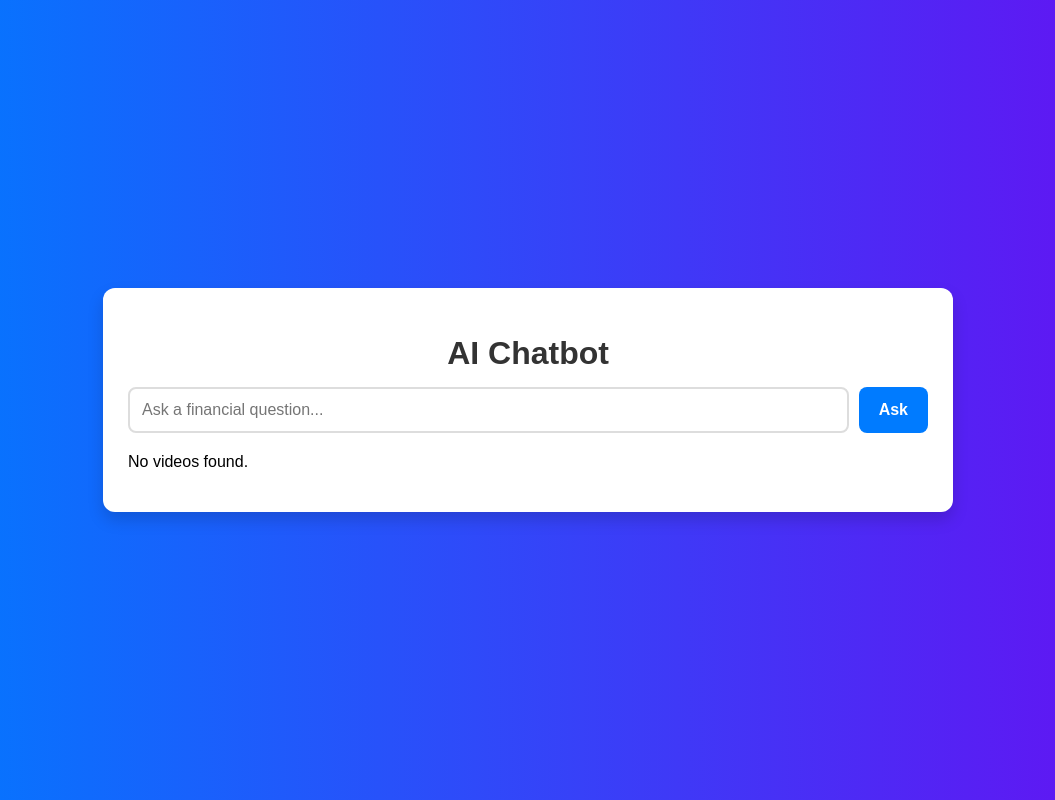
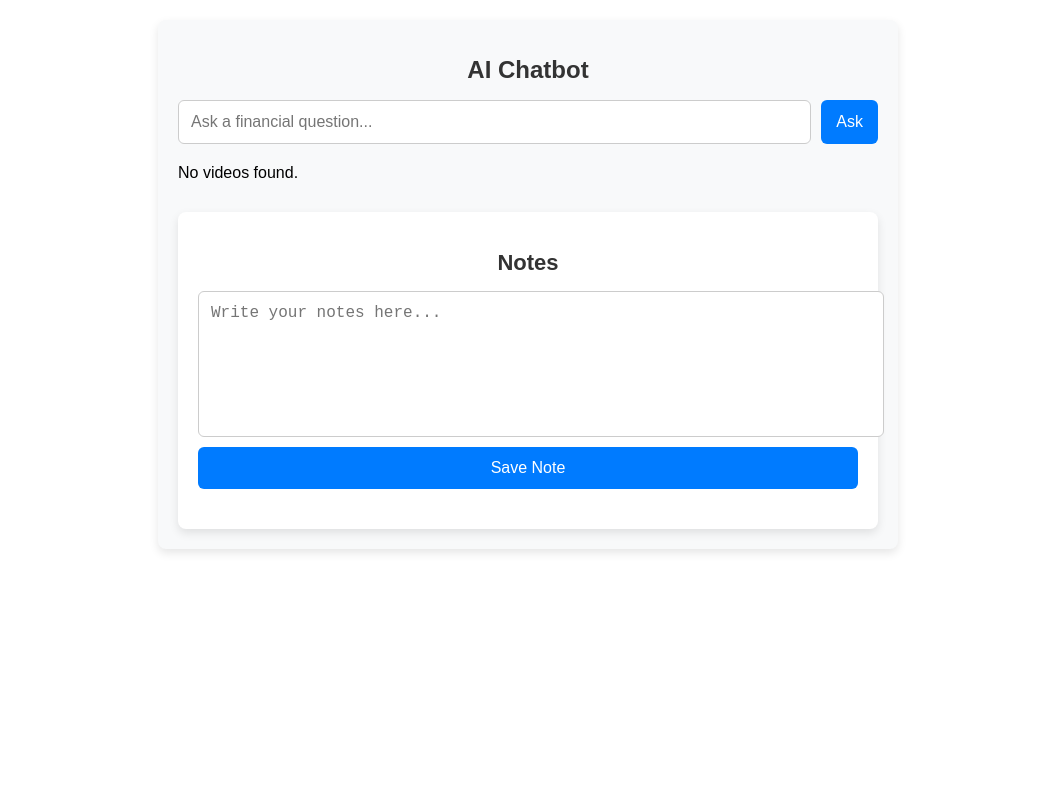
Before and after one commit to Vanessa-Chung-1372/FinCoachAI, a Next.js app in the folder frontend/: page /chatbot in a window 1280 px wide. Shown: the whole page, without its empty margins (112-1167 px from the left). Built offline with nearby package versions, Linux system fonts and the light colour scheme.

Commit message:
Add a note feature

```diff
--- a/frontend/app/chatbot/page.js
+++ b/frontend/app/chatbot/page.js
@@ -1,10 +1,19 @@
 "use client";
-import { useState } from "react";
+import { useState, useEffect } from "react";
 import "./styles.css";
 
 export default function Chatbot() {
   const [query, setQuery] = useState("");
   const [response, setResponse] = useState([]);
+  //
+  const [notes, setNotes] = useState([]);
+  const [noteText, setNoteText] = useState("");
+
+  useEffect(() => {
+    // Load saved notes from local storage
+    const savedNotes = JSON.parse(localStorage.getItem("notes")) || [];
+    setNotes(savedNotes);
+  }, []);
 
   const handleSubmit = async (e) => {
     e.preventDefault();
@@ -43,6 +52,21 @@ export default function Chatbot() {
       setResponse([{ video_title: "Error fetching response", youtube_link: "", summary: "Please try again later." }]);
     }
   };
+  //
+  const handleNoteSubmit = (e) => {
+    e.preventDefault();
+    const newNotes = [...notes, noteText];
+    setNotes(newNotes);
+    setNoteText("");
+    localStorage.setItem("notes", JSON.stringify(newNotes));
+  };
+
+  const handleNoteDelete = (index) => {
+    const newNotes = notes.filter((_, i) => i !== index);
+    setNotes(newNotes);
+    localStorage.setItem("notes", JSON.stringify(newNotes));
+  };
+  //
 
   return (
     <div className="chatbot-container">
@@ -75,6 +99,26 @@ export default function Chatbot() {
           <p>No videos found.</p>
         )}
       </div>
+      <div className="note-taker">
+        <h2 className="note-taker-title">Notes</h2>
+        <form className="note-form" onSubmit={handleNoteSubmit}>
+          <textarea
+            className="note-input"
+            value={noteText}
+            onChange={(e) => setNoteText(e.target.value)}
+            placeholder="Write your notes here..."
+          />
+          <button className="note-button" type="submit">Save Note</button>
+        </form>
+        <div className="notes-list">
+          {notes.map((note, index) => (
+            <div key={index} className="note-card">
+              <p>{note}</p>
+              <button className="delete-note-button" onClick={() => handleNoteDelete(index)}>Delete</button>
+            </div>
+          ))}
+        </div>
+      </div>
     </div>
   );
 }
--- a/frontend/app/chatbot/styles.css
+++ b/frontend/app/chatbot/styles.css
@@ -1,32 +1,23 @@
-/* styles.css */
-body {
-    font-family: 'Poppins', sans-serif;
-    background: linear-gradient(to right, #007bff, #6610f2);
-    margin: 0;
-    padding: 0;
-    display: flex;
-    justify-content: center;
-    align-items: center;
-    min-height: 100vh;
+/* Chatbot Container */
+.chatbot-container {
+    max-width: 700px;
+    margin: 20px auto;
+    padding: 20px;
+    font-family: Arial, sans-serif;
+    background: #f8f9fa;
+    border-radius: 8px;
+    box-shadow: 0 4px 10px rgba(0, 0, 0, 0.1);
   }
 
-.chatbot-container {
-    max-width: 800px;
-    width: 90%;
-    background: #ffffff;
-    padding: 25px;
-    border-radius: 12px;
-    box-shadow: 0 8px 16px rgba(0, 0, 0, 0.15);
+  /* Title */
+  .chatbot-title {
     text-align: center;
+    color: #333;
+    font-size: 24px;
+    font-weight: bold;
   }
 
-.chatbot-title {
-    font-size: 2rem;
-    font-weight: bold;
-    margin-bottom: 15px;
-    color: #333;
-}
-
+  /* Chatbot Form */
   .chatbot-form {
     display: flex;
     gap: 10px;
@@ -34,69 +25,138 @@ body {
   }
 
   .chatbot-input {
-    flex: 1;
+    flex-grow: 1;
     padding: 12px;
-    border: 2px solid #ddd;
-    border-radius: 8px;
+    border: 1px solid #ccc;
+    border-radius: 6px;
     font-size: 16px;
-    outline: none;
-    transition: border-color 0.3s;
-}
-
-.chatbot-input:focus {
-    border-color: #007bff;
   }
 
   .chatbot-button {
-    padding: 12px 20px;
-    background: #007bff;
-    color: #fff;
+    padding: 12px 15px;
+    background-color: #007bff;
+    color: white;
     border: none;
-    border-radius: 8px;
+    border-radius: 6px;
     cursor: pointer;
     font-size: 16px;
-    font-weight: bold;
     transition: background 0.3s;
   }
 
   .chatbot-button:hover {
-    background: #0056b3;
+    background-color: #0056b3;
   }
 
+  /* Response Cards */
   .chatbot-responses {
     margin-top: 20px;
-    text-align: left;
   }
 
   .response-card {
-    background: #f9f9f9;
+    background: white;
     padding: 15px;
-    margin-bottom: 12px;
-    border-radius: 8px;
-    box-shadow: 0 4px 8px rgba(0, 0, 0, 0.1);
-    border-left: 5px solid #007bff;
-    transition: transform 0.2s;
-}
-
-.response-card:hover {
-    transform: scale(1.02);
-}
-
-.response-card h4 {
-    margin: 0 0 8px;
-    color: #333;
+    margin-bottom: 10px;
+    border-radius: 6px;
+    border: 1px solid #ddd;
+    box-shadow: 0 2px 5px rgba(0, 0, 0, 0.1);
   }
 
   .response-link {
-    display: inline-block;
+    display: block;
     margin-top: 10px;
     color: #007bff;
+    text-decoration: none;
     font-weight: bold;
-    text-decoration: none;
-    transition: color 0.3s;
   }
 
   .response-link:hover {
     text-decoration: underline;
-    color: #0056b3;
   }
+
+  /* Notes Section */
+  .note-taker {
+    margin-top: 30px;
+    padding: 20px;
+    background: #ffffff;
+    border-radius: 8px;
+    box-shadow: 0 4px 10px rgba(0, 0, 0, 0.1);
+  }
+
+  .note-taker-title {
+    text-align: center;
+    font-size: 22px;
+    color: #333;
+    margin-bottom: 15px;
+  }
+
+  /* Note Form */
+  .note-form {
+    display: flex;
+    flex-direction: column;
+    gap: 10px;
+    margin-bottom: 20px;
+  }
+
+  .note-input {
+    width: 100%;
+    height: 120px; /* Increased height */
+    padding: 12px;
+    font-size: 16px;
+    border: 1px solid #ccc;
+    border-radius: 6px;
+    resize: none; /* Prevents resizing */
+  }
+
+  .note-button {
+    padding: 12px;
+    background-color: #007bff;
+    color: white;
+    border: none;
+    border-radius: 6px;
+    cursor: pointer;
+    font-size: 16px;
+    transition: background 0.3s;
+  }
+
+  .note-button:hover {
+    background-color: #218838;
+  }
+
+  /* Notes List */
+  .notes-list {
+    display: flex;
+    flex-direction: column;
+    gap: 10px;
+  }
+
+  .note-card {
+    background: #f1f1f1;
+    padding: 15px;
+    border-radius: 6px;
+    border: 1px solid #ddd;
+    display: flex;
+    justify-content: space-between;
+    align-items: center;
+  }
+
+  .note-card p {
+    margin: 0;
+    font-size: 16px;
+    color: #333;
+    flex-grow: 1;
+  }
+
+  .delete-note-button {
+    padding: 8px 12px;
+    background-color: #dc3545;
+    color: white;
+    border: none;
+    border-radius: 6px;
+    cursor: pointer;
+    font-size: 14px;
+    transition: background 0.3s;
+  }
+
+  .delete-note-button:hover {
+    background-color: #c82333;
+  }
```
Lines whose indentation alone changed are shown as unchanged.
